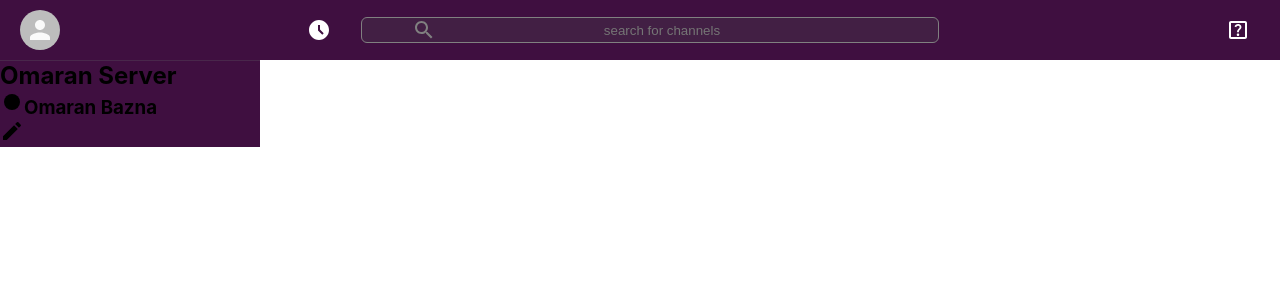
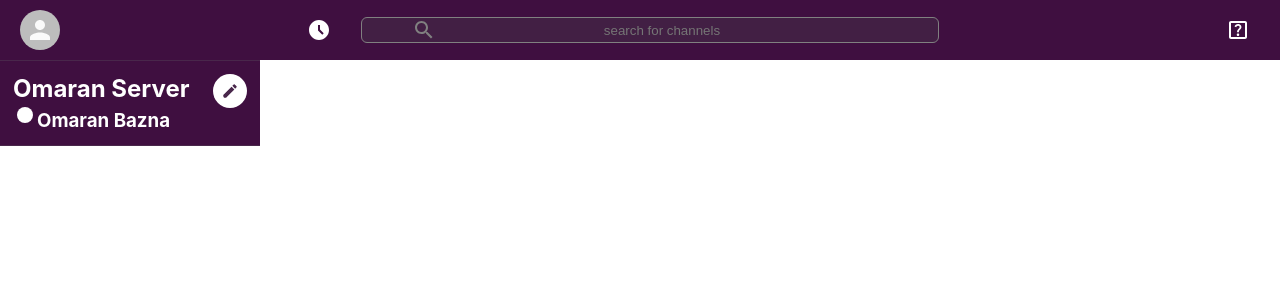
Before and after one commit to omaranBazna/slack-clone, a React (Create React App) app: page / in a window 1280 px wide. Shown: the top 300 px of the page. Built offline with nearby package versions, Linux system fonts and the light colour scheme.

Commit message:
add some styling to the sidebar

```diff
--- a/src/App.css
+++ b/src/App.css
@@ -2,4 +2,5 @@ body{
   --slack-color:#3f0f40;
   --slack-light:#421f44;
   --slack-border:#49274b;
+  --slack-icon:#49274b;
 }
--- a/src/styles/sidebar.css
+++ b/src/styles/sidebar.css
@@ -2,4 +2,23 @@
     background-color:var(--slack-color);
     border-top:1px solid  var(--slack-border);
     max-width:260px;
+    color:white;
 }
+.sidebar-header{
+
+    border-bottom:1px solid var(--slack-border);
+  display:flex;
+  justify-content: space-between;
+  padding:13px;
+
+}
+.sidebar-header > .MuiSvgIcon-root{
+    padding:8px;
+    color:var(--slack-icon);
+    font-size:18px;
+    background-color: white;
+    border-radius:999px;
+}
+.sidebar-info{
+    flex:1;
+}
```
